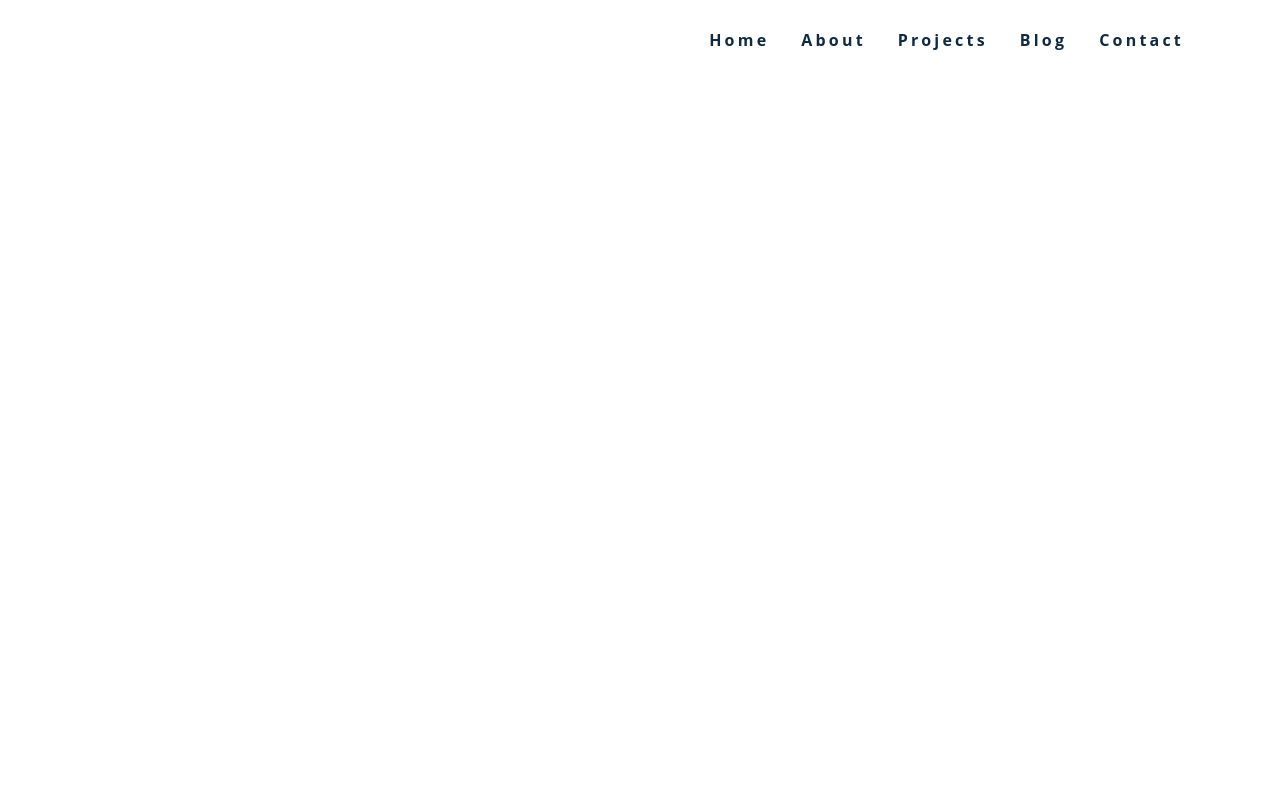
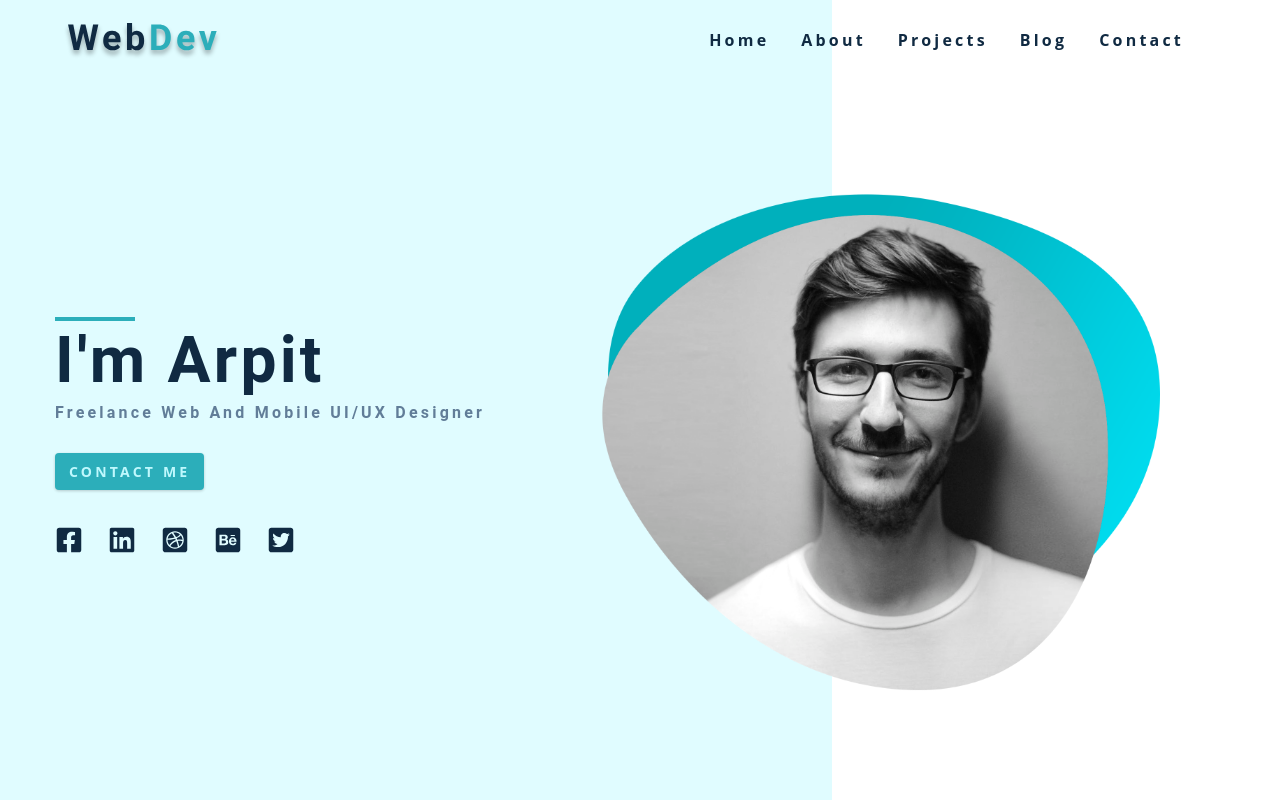
Before and after one commit to arpitz/portfolio-gatsby-strapi, a Gatsby site in the folder portfolio-gatsby-strapi/: page / in a window 1280 px wide. Built offline with nearby package versions, Linux system fonts and the light colour scheme; Gatsby itself is replaced by a stand-in of ours.

Commit message:
Set up the hero

```diff
--- a/portfolio-gatsby-strapi/src/components/Hero.js
+++ b/portfolio-gatsby-strapi/src/components/Hero.js
@@ -5,8 +5,35 @@
 import SocialLinks from "../constants/socialLinks"
 // ...GatsbyImageSharpFluid
 
+const query = graphql`
+  {
+    file(relativePath: {eq: "hero-img.png" }) {
+      childImageSharp {
+        fluid {
+          ...GatsbyImageSharpFluid
+        }
+      }
+    }
+  }
+`
+
 const Hero = () => {
-  return <h2>hero component</h2>
+  const { file: { childImageSharp: { fluid } } } = useStaticQuery(query);
+
+  return <header className="hero">
+    <div className="section-center hero-center">
+      <article className="hero-info">
+        <div className="underline"></div>
+        <h1>i'm arpit</h1>
+        <h4>freelance web and mobile UI/UX designer</h4>
+        <Link to="/contact" className="btn">
+          contact me
+          </Link>
+        <SocialLinks />
+      </article>
+      <Image fluid={fluid} className="hero-img" />
+    </div>
+  </header>
 }
 
 export default Hero
--- a/portfolio-gatsby-strapi/src/components/Navbar.js
+++ b/portfolio-gatsby-strapi/src/components/Navbar.js
@@ -2,10 +2,14 @@
 import logo from "../assets/logo.svg"
 import { FaAlignRight } from "react-icons/fa"
 import PageLinks from "../constants/links"
+
 const Navbar = () => {
   return <nav className="navbar">
     <div className="nav-center">
-      <div className="nav-header"></div>
+      <div className="nav-header">
+        <img src={logo} alt="logo" />
+        <button type="button" className="toggle-btn"><FaAlignRight /></button>
+      </div>
       <PageLinks styleClass="nav-links"></PageLinks>
     </div>
   </nav>
--- a/portfolio-gatsby-strapi/src/pages/index.js
+++ b/portfolio-gatsby-strapi/src/pages/index.js
@@ -6,7 +6,10 @@
 import Jobs from "../components/Jobs"
 import Projects from "../components/Projects"
 import Blogs from "../components/Blogs"
+
 export default () => {
-  return <Layout></Layout>
+  return <Layout>
+    <Hero />
+  </Layout>
 }
 // ...GatsbyImageSharpFluid
```
